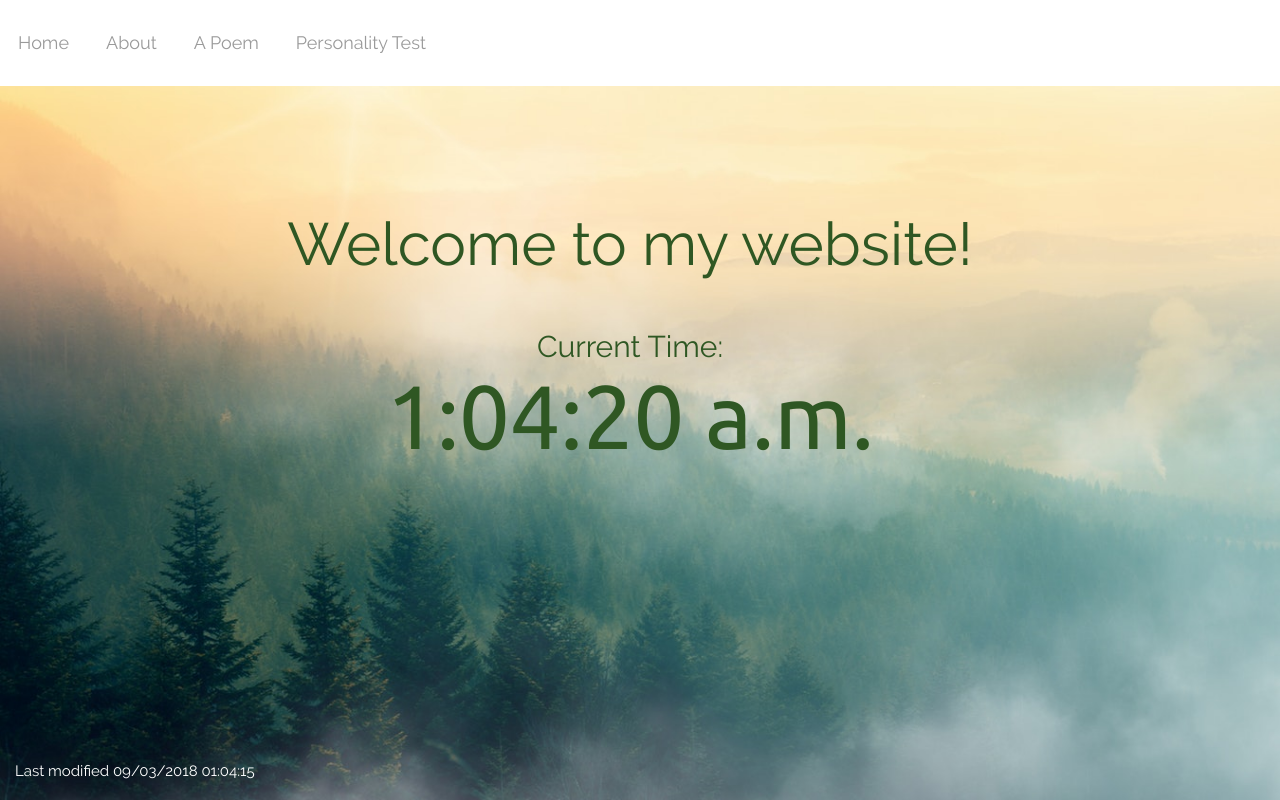
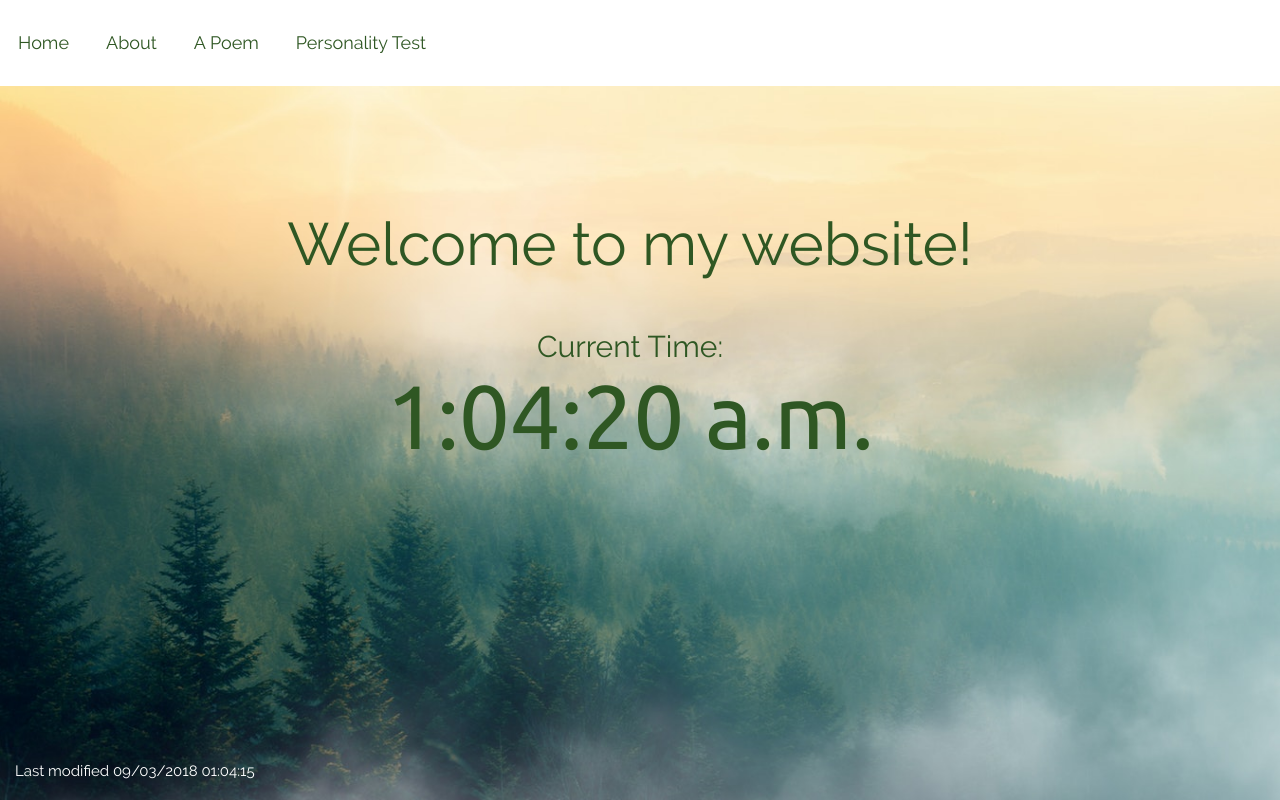
Before and after one commit to aura-waterfall/aura-waterfall.github.io, a plain HTML site: page index.html in a window 1280 px wide. Drawn offline with Linux system fonts and the light colour scheme.

Commit message:
nav color

```diff
--- a/index.html
+++ b/index.html
@@ -65,16 +65,16 @@ Project requirements:
             <ul class="nav">
                 <!--Project requirement 2-->
                     <li id="nav-home">
-                        <a href="#">Home</a>
+                        <a style = "color:#2f5723;" href="#">Home</a>
                     </li>
                     <li id="Page1">
-                        <a href="page1.html">About</a>
+                        <a style = "color:#2f5723;" href="page1.html">About</a>
                     </li>
                     <li id ="Page2">
-                        <a href="page2.html">A Poem</a>
+                        <a style = "color:#2f5723;" href="page2.html">A Poem</a>
                     </li>
                     <li>
-                        <a href="page3.html">Personality Test</a>
+                        <a style = "color:#2f5723;" href="page3.html">Personality Test</a>
                     </li>
             </ul>
             <div id="navfill">
```
